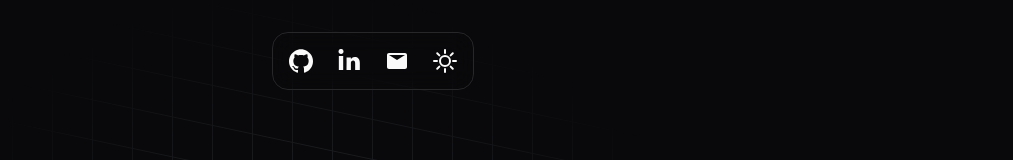
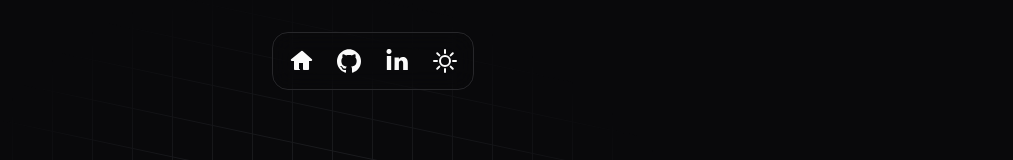
Before and after one commit to NicolasHaubricht/Portfolio, a React (Vite) app: page / in a window 1280 px wide. Shown: the top 160 px of the page, without its empty margins (267-1280 px from the left). Built offline with nearby package versions, Linux system fonts and the light colour scheme.

Commit message:
Adicionando button para home

```diff
--- a/src/App.tsx
+++ b/src/App.tsx
@@ -2,6 +2,7 @@ import { useState, useEffect } from "react";
 import { Outlet } from "react-router-dom"
 import Nav from "./components/Nav/Nav"
 import Loading from './components/Loading/Loading.tsx';
+import Footer from "./components/Footer/Footer.tsx";
 
 function App() {
   const [loading, setLoading] = useState(true);
@@ -18,6 +19,7 @@ function App() {
         <>
           <Nav />
           <Outlet />
+          <Footer />
         </>
       )}
     </>
--- a/src/components/Footer/Footer.tsx
+++ b/src/components/Footer/Footer.tsx
@@ -1,7 +1,9 @@
 
 const Footer = () => {
     return (
-        <div>Footer</div>
+        <footer className="w-full h-40 dark:bg-white">
+
+        </footer>
     )
 }
 
--- a/src/components/ItemsNav/ItemsNav.tsx
+++ b/src/components/ItemsNav/ItemsNav.tsx
@@ -1,4 +1,4 @@
-import React, {useState} from "react";
+import React, { useState } from "react";
 import { Link } from "react-router-dom";
 import { Dock, DockIcon } from "../../components/ui/dock";
 
@@ -15,21 +15,23 @@ export default function ItemsNav() {
     return (
         <div className="relative">
             <Dock direction="middle">
+                {/* Home */}
+                <DockIcon>
+                    <Link to="/">
+                        <Icons.home className="size-6" />
+                    </Link>
+                </DockIcon>
                 {/* GitHub */}
                 <DockIcon>
-                    <Link to="https://github.com/NicolasHaubricht" target="_blank">
+                    <Link to="https://github.com/NicolasHaubricht" target="_blank" rel="noopener noreferrer">
                         <Icons.gitHub className="size-6" />
                     </Link>
                 </DockIcon>
                 {/* Linkedin */}
                 <DockIcon>
-                    <Link to="https://www.linkedin.com/in/nicolas-haubricht" target="_blank">
+                    <Link to="https://www.linkedin.com/in/nicolas-haubricht" target="_blank" rel="noopener noreferrer">
                         <Icons.linkedin className="size-6" />
                     </Link>
-                </DockIcon>
-                {/* Email */}
-                <DockIcon>
-                    <Icons.email className="size-6" />
                 </DockIcon>
                 {/* Darkmode */}
                 <DockIcon>
@@ -60,14 +62,15 @@ const Icons = {
         </svg>
     ),
 
-    email: (props: IconProps) => (
+    home: (props: IconProps) => (
         <svg viewBox="0 0 24 24" {...props}>
             <path
                 fill="currentColor"
-                d="M20 4H4C2.89 4 2 4.9 2 6v12c0 1.1.89 2 2 2h16c1.1 0 2-.9 2-2V6c0-1.1-.9-2-2-2zm0 2-8 5-8-5h16zm-8 7-8-5v10h16V8l-8 5z"
+                d="M10 20v-6h4v6c0 0.55 0.45 1 1 1h4c0.55 0 1-0.45 1-1v-8h2.28c0.85 0 1.28-1.04 0.65-1.65l-9.28-8.35a1.006 1.006 0 0 0-1.36 0L2.07 10.35c-0.63 0.61-0.2 1.65 0.65 1.65H5v8c0 0.55 0.45 1 1 1h4c0.55 0 1-0.45 1-1z"
             ></path>
         </svg>
     ),
+
 
     darkmode: (props: IconProps) => (
         <svg viewBox="0 0 24 24" {...props}>
```
